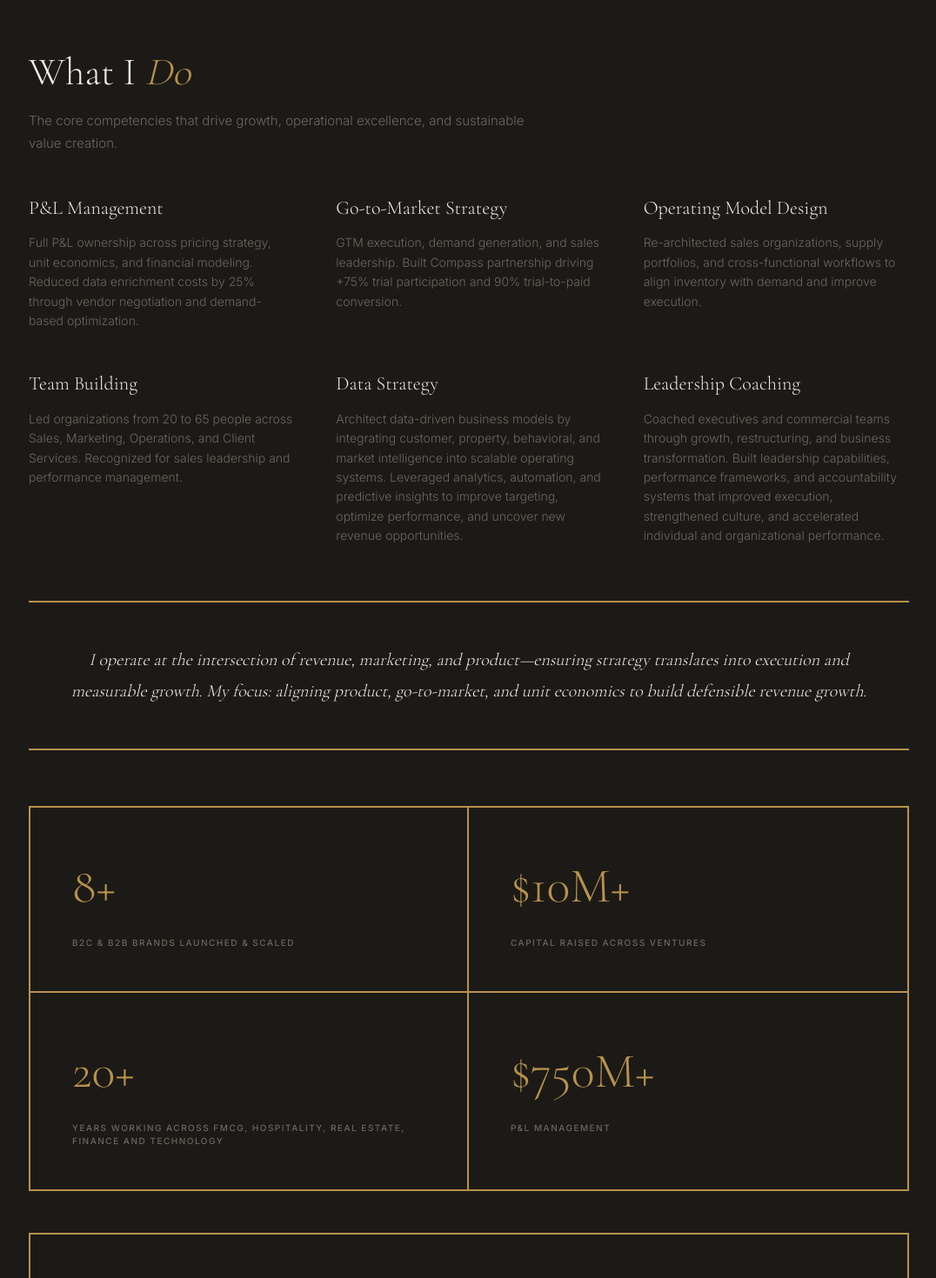
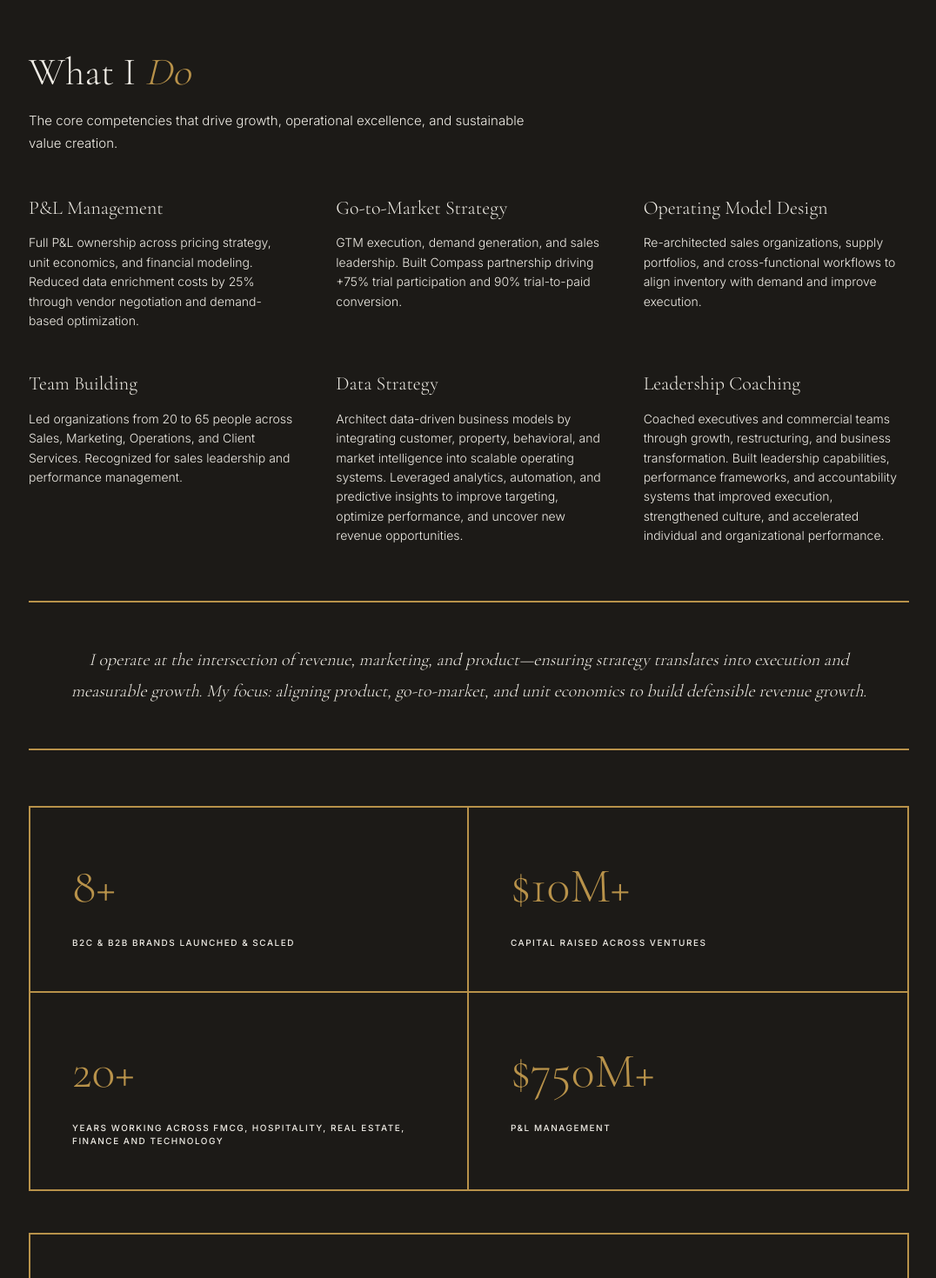
Before and after one commit to letsnavigatebmw/aperture-hospitality, a Next.js app: page /about in a window 1280 px wide. Shown: the part 1500-2970 px from the top of the page at 87% size, without its empty margins (101-1177 px from the left). Built offline with nearby package versions, Linux system fonts and the light colour scheme.

Commit message:
Change text color to white in 'What I Do' section: Update description, specialties, and stats text from muted gray to white (#F0EDE6)

```diff
--- a/app/about/page.tsx
+++ b/app/about/page.tsx
@@ -118,7 +118,7 @@ export default function About() {
             <h2 style={{ fontFamily: "'Cormorant Garamond', Georgia, serif", fontSize: 'clamp(2.25rem, 3.5vw, 3.25rem)', fontWeight: 300, lineHeight: 1.15, marginBottom: '1rem', color: '#F0EDE6' }}>
               What I <em style={{ fontStyle: 'italic', color: '#B8924A' }}>Do</em>
             </h2>
-            <p style={{ fontSize: '0.9375rem', fontWeight: 300, lineHeight: 1.75, color: '#6B6760', maxWidth: '600px' }}>
+            <p style={{ fontSize: '0.9375rem', fontWeight: 300, lineHeight: 1.75, color: '#F0EDE6', maxWidth: '600px' }}>
               The core competencies that drive growth, operational excellence, and sustainable value creation.
             </p>
           </div>
@@ -130,7 +130,7 @@ export default function About() {
               <h3 style={{ fontFamily: "'Cormorant Garamond', Georgia, serif", fontSize: '1.375rem', fontWeight: 300, color: '#F0EDE6', marginBottom: '1rem', lineHeight: 1.2 }}>
                 P&L Management
               </h3>
-              <p style={{ fontSize: '0.875rem', fontWeight: 300, lineHeight: 1.6, color: '#6B6760' }}>
+              <p style={{ fontSize: '0.875rem', fontWeight: 300, lineHeight: 1.6, color: '#F0EDE6' }}>
                 Full P&L ownership across pricing strategy, unit economics, and financial modeling. Reduced data enrichment costs by 25% through vendor negotiation and demand-based optimization.
               </p>
             </div>
@@ -140,7 +140,7 @@ export default function About() {
               <h3 style={{ fontFamily: "'Cormorant Garamond', Georgia, serif", fontSize: '1.375rem', fontWeight: 300, color: '#F0EDE6', marginBottom: '1rem', lineHeight: 1.2 }}>
                 Go-to-Market Strategy
               </h3>
-              <p style={{ fontSize: '0.875rem', fontWeight: 300, lineHeight: 1.6, color: '#6B6760' }}>
+              <p style={{ fontSize: '0.875rem', fontWeight: 300, lineHeight: 1.6, color: '#F0EDE6' }}>
                 GTM execution, demand generation, and sales leadership. Built Compass partnership driving +75% trial participation and 90% trial-to-paid conversion.
               </p>
             </div>
@@ -150,7 +150,7 @@ export default function About() {
               <h3 style={{ fontFamily: "'Cormorant Garamond', Georgia, serif", fontSize: '1.375rem', fontWeight: 300, color: '#F0EDE6', marginBottom: '1rem', lineHeight: 1.2 }}>
                 Operating Model Design
               </h3>
-              <p style={{ fontSize: '0.875rem', fontWeight: 300, lineHeight: 1.6, color: '#6B6760' }}>
+              <p style={{ fontSize: '0.875rem', fontWeight: 300, lineHeight: 1.6, color: '#F0EDE6' }}>
                 Re-architected sales organizations, supply portfolios, and cross-functional workflows to align inventory with demand and improve execution.
               </p>
             </div>
@@ -160,7 +160,7 @@ export default function About() {
               <h3 style={{ fontFamily: "'Cormorant Garamond', Georgia, serif", fontSize: '1.375rem', fontWeight: 300, color: '#F0EDE6', marginBottom: '1rem', lineHeight: 1.2 }}>
                 Team Building
               </h3>
-              <p style={{ fontSize: '0.875rem', fontWeight: 300, lineHeight: 1.6, color: '#6B6760' }}>
+              <p style={{ fontSize: '0.875rem', fontWeight: 300, lineHeight: 1.6, color: '#F0EDE6' }}>
                 Led organizations from 20 to 65 people across Sales, Marketing, Operations, and Client Services. Recognized for sales leadership and performance management.
               </p>
             </div>
@@ -170,7 +170,7 @@ export default function About() {
               <h3 style={{ fontFamily: "'Cormorant Garamond', Georgia, serif", fontSize: '1.375rem', fontWeight: 300, color: '#F0EDE6', marginBottom: '1rem', lineHeight: 1.2 }}>
                 Data Strategy
               </h3>
-              <p style={{ fontSize: '0.875rem', fontWeight: 300, lineHeight: 1.6, color: '#6B6760' }}>
+              <p style={{ fontSize: '0.875rem', fontWeight: 300, lineHeight: 1.6, color: '#F0EDE6' }}>
                 Architect data-driven business models by integrating customer, property, behavioral, and market intelligence into scalable operating systems. Leveraged analytics, automation, and predictive insights to improve targeting, optimize performance, and uncover new revenue opportunities.
               </p>
             </div>
@@ -180,7 +180,7 @@ export default function About() {
               <h3 style={{ fontFamily: "'Cormorant Garamond', Georgia, serif", fontSize: '1.375rem', fontWeight: 300, color: '#F0EDE6', marginBottom: '1rem', lineHeight: 1.2 }}>
                 Leadership Coaching
               </h3>
-              <p style={{ fontSize: '0.875rem', fontWeight: 300, lineHeight: 1.6, color: '#6B6760' }}>
+              <p style={{ fontSize: '0.875rem', fontWeight: 300, lineHeight: 1.6, color: '#F0EDE6' }}>
                 Coached executives and commercial teams through growth, restructuring, and business transformation. Built leadership capabilities, performance frameworks, and accountability systems that improved execution, strengthened culture, and accelerated individual and organizational performance.
               </p>
             </div>
@@ -200,7 +200,7 @@ export default function About() {
               <div style={{ fontFamily: "'Cormorant Garamond', Georgia, serif", fontSize: '3.5rem', fontWeight: 300, color: '#B8924A', marginBottom: '1rem' }}>
                 8+
               </div>
-              <p style={{ fontSize: '0.625rem', fontWeight: 500, letterSpacing: '0.15em', textTransform: 'uppercase', color: '#6B6760' }}>
+              <p style={{ fontSize: '0.625rem', fontWeight: 500, letterSpacing: '0.15em', textTransform: 'uppercase', color: '#F0EDE6' }}>
                 B2C & B2B Brands Launched & Scaled
               </p>
             </div>
@@ -210,7 +210,7 @@ export default function About() {
               <div style={{ fontFamily: "'Cormorant Garamond', Georgia, serif", fontSize: '3.5rem', fontWeight: 300, color: '#B8924A', marginBottom: '1rem' }}>
                 $10M+
               </div>
-              <p style={{ fontSize: '0.625rem', fontWeight: 500, letterSpacing: '0.15em', textTransform: 'uppercase', color: '#6B6760' }}>
+              <p style={{ fontSize: '0.625rem', fontWeight: 500, letterSpacing: '0.15em', textTransform: 'uppercase', color: '#F0EDE6' }}>
                 Capital Raised Across Ventures
               </p>
             </div>
@@ -220,7 +220,7 @@ export default function About() {
               <div style={{ fontFamily: "'Cormorant Garamond', Georgia, serif", fontSize: '3.5rem', fontWeight: 300, color: '#B8924A', marginBottom: '1rem' }}>
                 20+
               </div>
-              <p style={{ fontSize: '0.625rem', fontWeight: 500, letterSpacing: '0.15em', textTransform: 'uppercase', color: '#6B6760' }}>
+              <p style={{ fontSize: '0.625rem', fontWeight: 500, letterSpacing: '0.15em', textTransform: 'uppercase', color: '#F0EDE6' }}>
                 Years Working Across FMCG, Hospitality, Real Estate, Finance and Technology
               </p>
             </div>
@@ -230,7 +230,7 @@ export default function About() {
               <div style={{ fontFamily: "'Cormorant Garamond', Georgia, serif", fontSize: '3.5rem', fontWeight: 300, color: '#B8924A', marginBottom: '1rem' }}>
                 $750M+
               </div>
-              <p style={{ fontSize: '0.625rem', fontWeight: 500, letterSpacing: '0.15em', textTransform: 'uppercase', color: '#6B6760' }}>
+              <p style={{ fontSize: '0.625rem', fontWeight: 500, letterSpacing: '0.15em', textTransform: 'uppercase', color: '#F0EDE6' }}>
                 P&L Management
               </p>
             </div>
```
